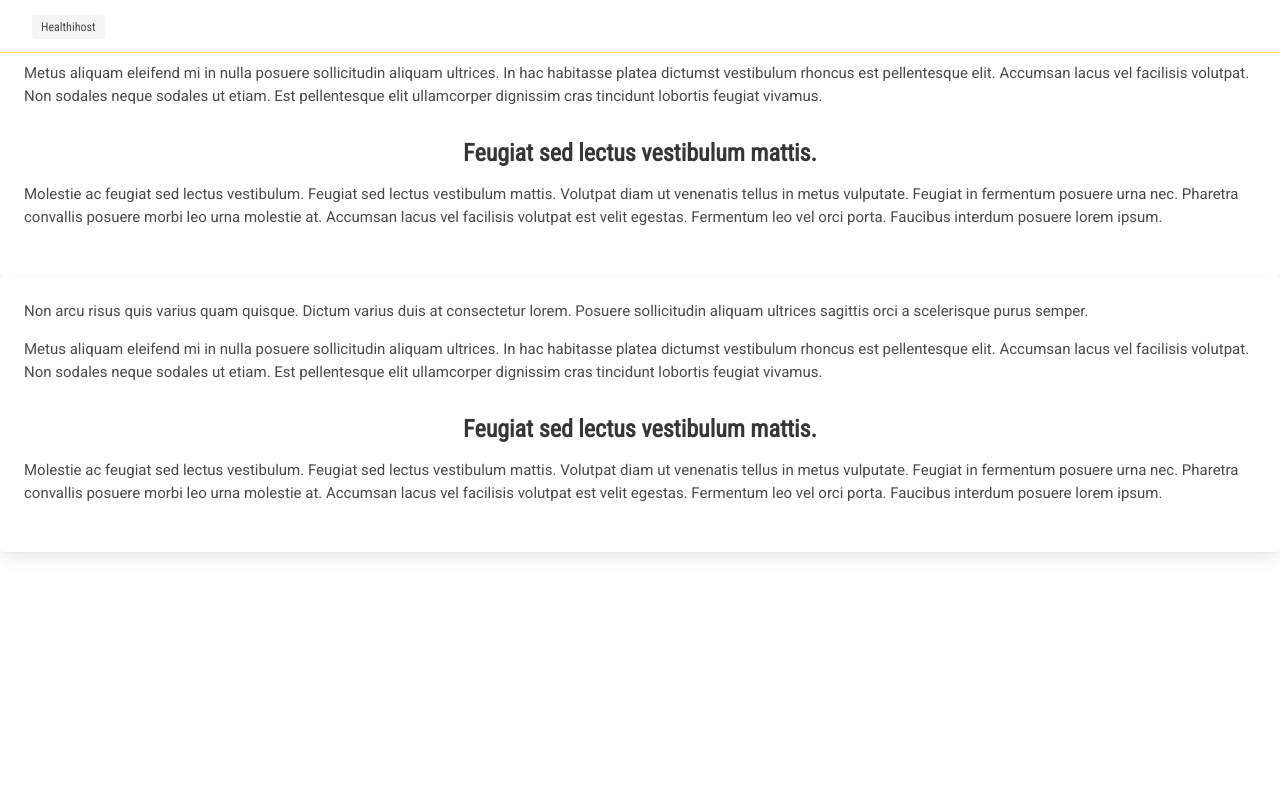
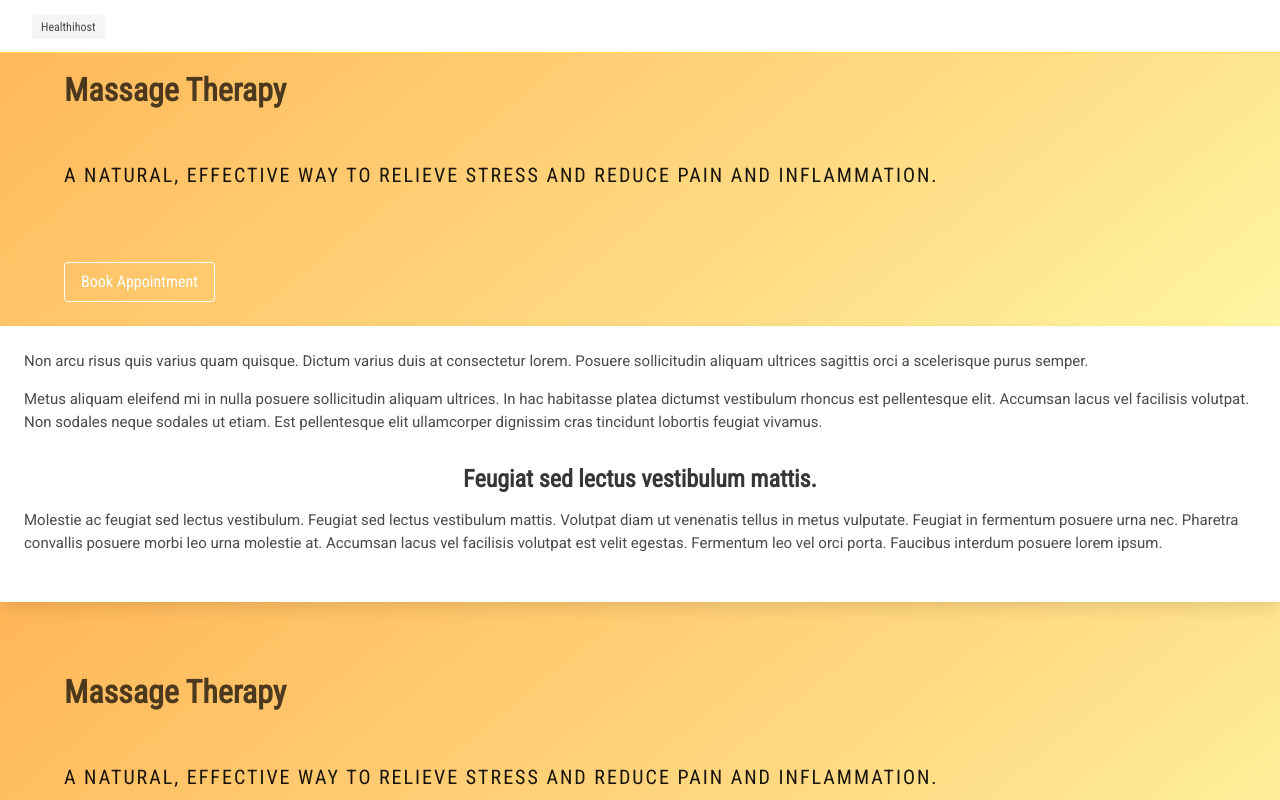
Before and after one commit to ShaneMoyo/health-i-host-front-end, a React (Create React App) app: page /Massage in a window 1280 px wide. Shown: the top 800 px of the page. Built offline with nearby package versions, Linux system fonts and the light colour scheme.

Commit message:
create promo.js file in massage dir

```diff
--- a/src/app/App.js
+++ b/src/app/App.js
@@ -20,7 +20,7 @@ class App extends Component {
             <title>HealthiHost</title>
           </head>
           <Navigation/>
-          <Routes/>
+          <Routes class="viewbox"/>
         </div>
       </Router>
     );
--- a/src/app/app.css
+++ b/src/app/app.css
@@ -64,3 +64,6 @@ p {
 .navbar-menu{
   background-color: rgba(255, 255, 255, 0.1);
 }
+.viewbox{
+  margin: 100px;
+}
--- a/src/components/massage/Massage.js
+++ b/src/components/massage/Massage.js
@@ -1,12 +1,15 @@
 import React, { Component } from 'react';
 import Article from './Article';
+import Promo from './Promo';
 
 class Massage extends Component {
 
   render(){
     return(
       <div>
+      <Promo/>
       <Article/>
+      <Promo/>
       <Article/>
       </div>
     );
--- /dev/null
+++ b/src/components/massage/Promo.js
@@ -0,0 +1,36 @@
+import React, { Component } from 'react';
+import { NavLink } from 'react-router-dom';
+
+const NavBarLink = props => <NavLink {...props}
+className="nav-link"
+activeClassName="active"
+/>;
+
+class Promo extends Component {
+
+  render(){
+    return(
+      <section class="hero is-warning is-bold is-small promo-block">
+        <div class="hero-body">
+          <div class="container">
+          <br/>
+          <br/>
+            <h1 class="title">
+              Massage Therapy
+            </h1>
+            <h2 class="subtitle">
+              A natural, effective way to relieve stress and reduce pain and inflammation.
+            </h2>
+            <div class="field">
+            <a class="button is-white is-outlined">
+              <NavBarLink exact to="/appointment">Book Appointment</NavBarLink>
+            </a>
+            </div>
+          </div>
+        </div>
+      </section>
+    );
+  }
+}
+
+export default Promo;
```
